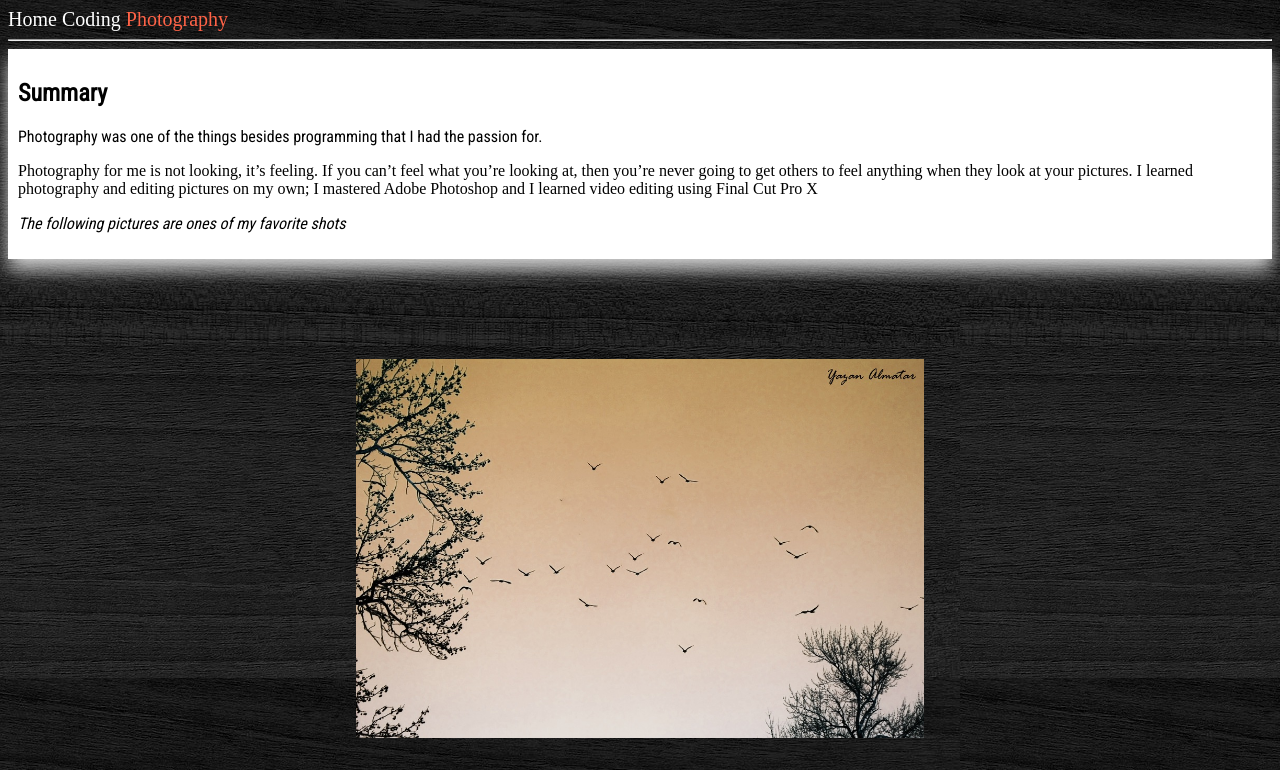
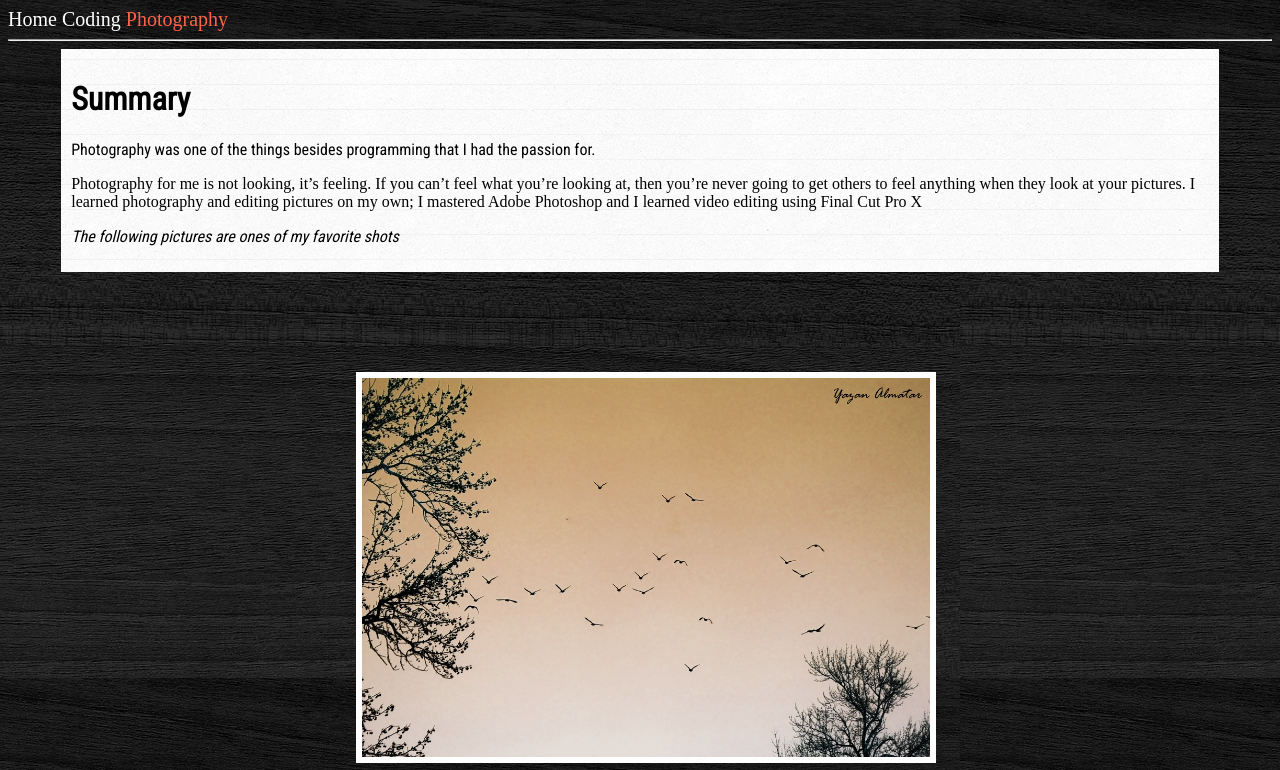
Before and after one commit to YazanAlmatar99/portfolio-website-raw-css, a plain HTML site: page photography.html in a window 1280 px wide. Shown: the top 770 px of the page. Drawn offline with nearby package versions, Linux system fonts and the light colour scheme.

Commit message:
UI improvements

```diff
--- a/css/coding.css
+++ b/css/coding.css
@@ -84,6 +84,7 @@ a:hover {
   border-radius: 2%;
   margin-bottom: 30px;
   padding:15px;
+  border:1px black solid;
 }
 
 @media only screen and (max-width:700px){
--- a/css/photography.css
+++ b/css/photography.css
@@ -1,7 +1,7 @@
 body {
     background: repeat url("../assets/photography-background.jpg");
   }
-  h2 {
+  h1 {
     font-family: 'Roboto Condensed', sans-serif;
 
   }
@@ -18,6 +18,12 @@ body {
     margin: auto;
     margin-top: 100px;
     margin-bottom: 100px;
+  }
+  img:hover {
+    border: 6px black solid;
+  }
+  img {
+    border: 6px white solid;
   }
   .row {
       margin-top: 100px;
@@ -42,9 +48,10 @@ body {
 
 .intro-section-wrapper {
   padding: 10px;
-  background-color: white;
-  box-shadow: 0px 11px 18px lightgrey;
-  }
+  background:repeat url('../assets/coding-background.png');
+  width:90%;
+  margin:auto;
+}
   a {
     text-decoration: none;
     color:white;
--- a/css/style.css
+++ b/css/style.css
@@ -4,14 +4,21 @@ body {
   body > .intro-text-wrapper {
     margin-top: 10px;
     /* box-shadow: 3px 0px 50px; */
-
   }
   p {
-    font-family: 'Roboto Condensed', sans-serif;
+    font-family: 'Monospace';
 
   }
   hr {
     width: 97%;
+  }
+  button {
+    width: 80px;
+    height: 30px;
+    cursor: pointer;
+  }
+  button:hover {
+      font-weight: bold;
   }
   a {
       text-decoration: none;
@@ -105,7 +112,7 @@ footer{
 }
 @media only screen and (max-width: 700px) {
     .contact-section {
-        width:100%;
+        width:90%;
     }
 }
 .map {
@@ -136,17 +143,21 @@ footer{
     margin-bottom: 0;
     margin-left: 10px;
 }
-.hello-world-text:hover {
-    text-decoration: underline;
-}
+
 .self-intro {
     margin-left: 10px;
     margin-right: 10px;
     padding-bottom: 20px;
 }
 .intro-text-wrapper {
-    background-color: gainsboro;
+    background:repeat url('../assets/coding-background.png');
+    padding: 50px;
+    border:1px black solid;
+    margin: auto;
+    width: 75%;
 }
+
+
 .small.menu.fixed {
     background-color: whitesmoke;
     margin-bottom: 28px;
@@ -154,7 +165,8 @@ footer{
     padding-bottom: 8px;
 }
 .contact-section {
-    background-color: lightgray;
+    background:repeat url('../assets/coding-background.png');
+    border:1px black solid;
 }
 input {
     width:30%;
--- a/photography.html
+++ b/photography.html
@@ -29,7 +29,7 @@
     </header>
 
     <div class="intro-section-wrapper">
-      <h2 class="ui header">Summary</h2>
+      <h1 class="ui header">Summary</h1>
       <p>
         Photography was one of the things besides programming that I had the
         passion for.
```
Also changed, not shown: coding.html (+1 -1 lines), index.html (+1 -0 lines).
